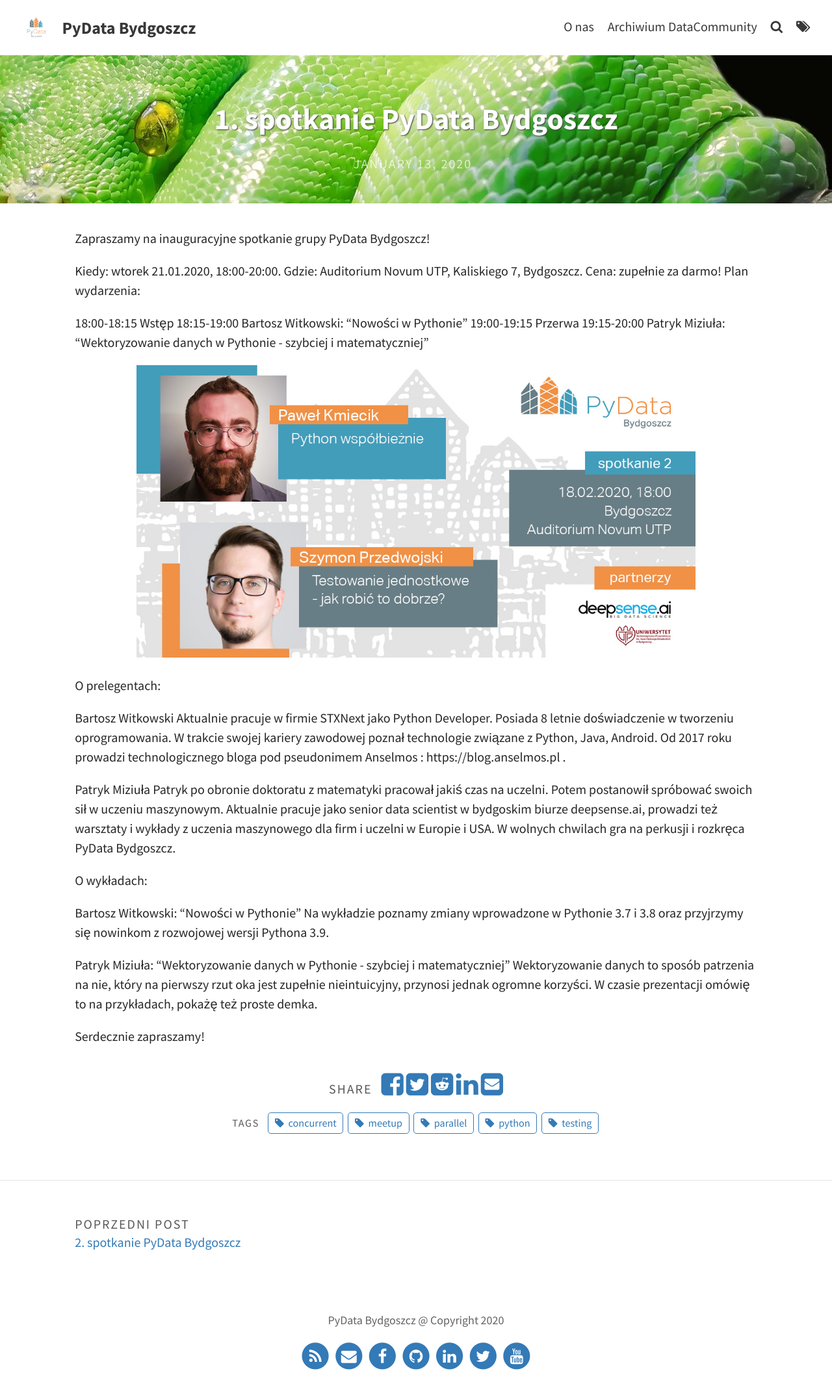
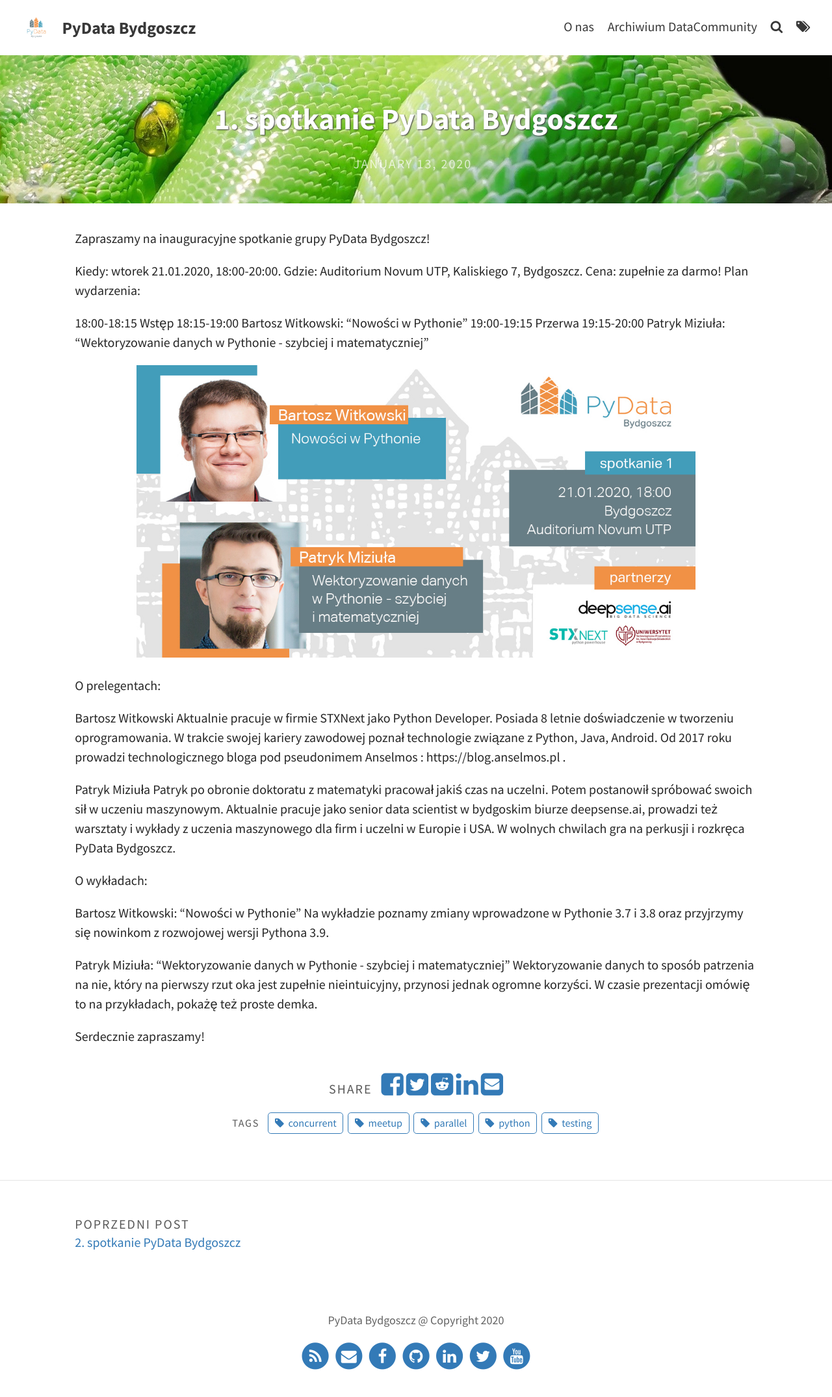
Before and after one commit to PyDataBydgoszcz/PyDataBydgoszcz.github.io, a Jekyll site: the page built from _posts/2020-01-13-1-spotkanie-pydata-bydgoszcz.md, in a window 1280 px wide. Shown: the whole page at 65% size. Built offline with Jekyll 4.4.1, drawn with Linux system fonts in a browser that asks for light colours.

Commit message:
Fixes typo in image name.

```diff
--- a/_posts/2020-01-13-1-spotkanie-pydata-bydgoszcz.md
+++ b/_posts/2020-01-13-1-spotkanie-pydata-bydgoszcz.md
@@ -21,7 +21,7 @@ Plan wydarzenia:
 19:00-19:15 Przerwa
 19:15-20:00 Patryk Miziuła: "Wektoryzowanie danych w Pythonie - szybciej i matematyczniej"
 
-![Meetup image]({{ "/assets/img/meetups/2020.02-fb.jpg" | relative_url }})
+![Meetup image]({{ "/assets/img/meetups/2020.01-fb.jpg" | relative_url }})
 
 O prelegentach:
 
```
